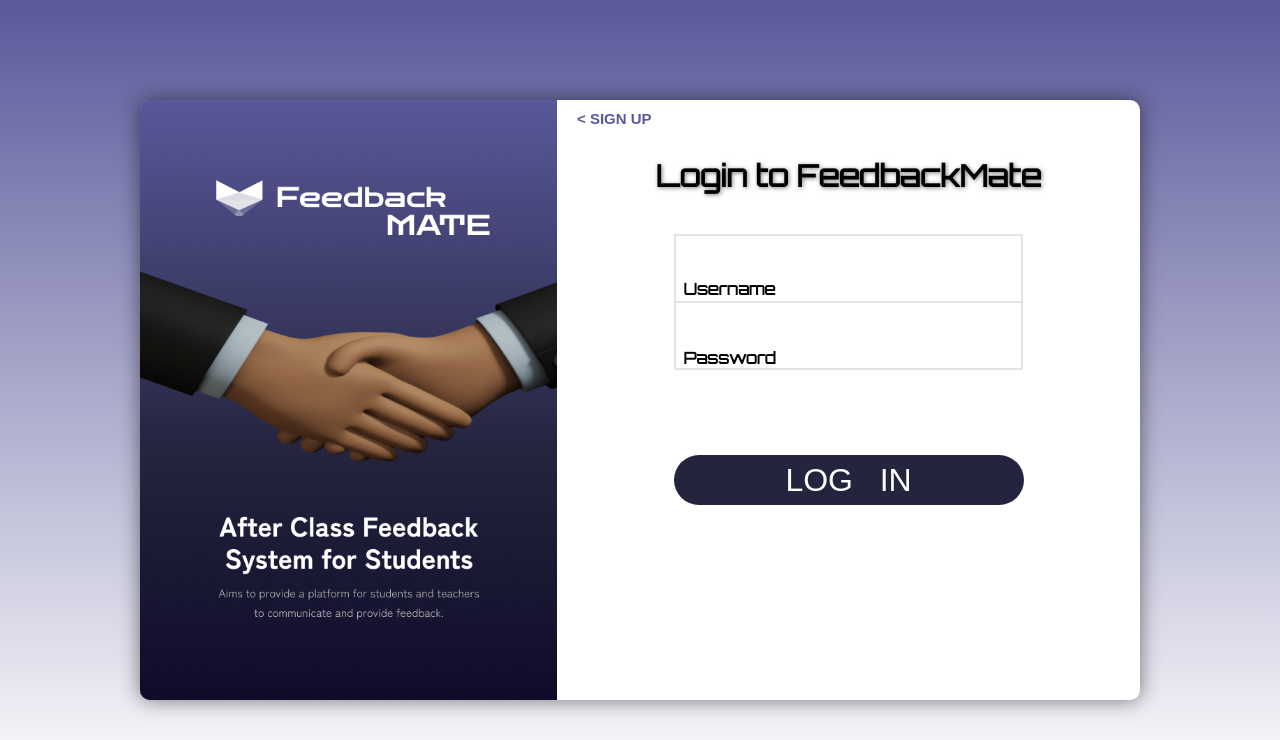
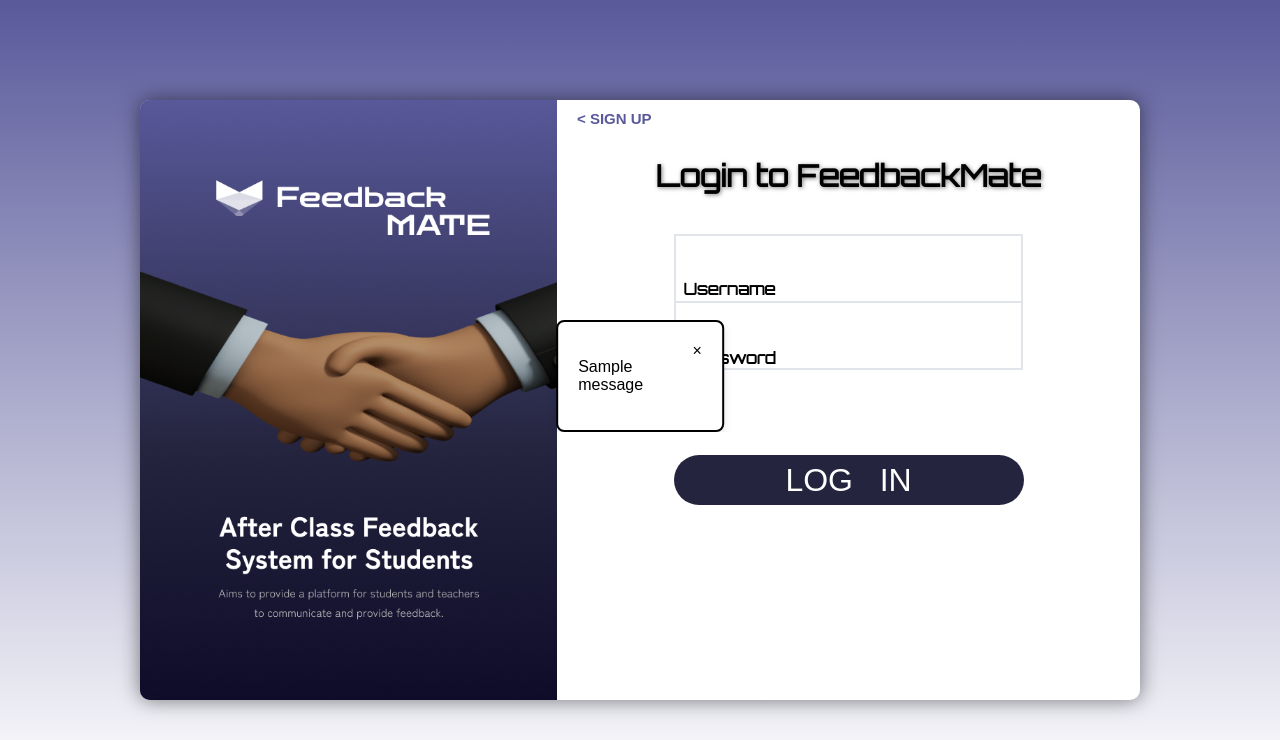
Before and after one commit to ZhikunzZZ/Individual-Project, a Django app: page /login/ in a window 1280 px wide. Shown: the top 740 px of the page. Run offline with Django 4.2, Linux system fonts and the light colour scheme; tables that the repository leaves empty hold one stand-in row (values such as "Sample post"); one stand-in notice (Sample message) is shown; some libraries are stand-ins or nearby versions; some web fonts are replaced.

Commit message:
tip box update

```diff
--- a/FeedbackMate/main/templates/login.html
+++ b/FeedbackMate/main/templates/login.html
@@ -168,6 +168,50 @@
             transform: translateY(-3px); /* 轻微上移表示按钮被按下 */
             /* 可以添加更多的样式变化，如边框颜色、文字阴影等 */
         }
+        #messageModal {
+            position: fixed; /* 固定定位，确保模态框总是相对于视口定位 */
+            z-index: 1000; /* 确保模态框在其他内容之上 */
+            left: 50%;
+            top: 40%;
+            transform: translateX(-50%); /* 使用变换向左移动模态框的一半宽度，确保它的中心对齐视口的中心 */
+            width: auto; /* 宽度自动，根据内容调整 */
+            max-width: 450px; /* 最大宽度，避免模态框过宽 */
+            overflow: auto; /* 如果内容超出模态框大小，则显示滚动条 */
+            display: flex; /* 使用Flex布局 */
+            align-items: center; /* 垂直居中内容 */
+            justify-content: center; /* 水平居中内容 */
+            flex-direction: column; /* 子元素垂直排列 */
+        }
+
+        #messageModalContent {
+            border: 2px solid black;
+            background-color: white;
+            padding: 20px;
+            border-radius: 8px; /* 圆角 */
+            box-shadow: 0 4px 8px rgba(0,0,0,0.1); /* 阴影效果 */
+            margin: 0 20px; /* 左右边距，确保在小屏幕上也有间距 */
+        }
+
+        .close-btn {
+            cursor: pointer;
+            float: right;
+            font-size: 24px; /* 关闭按钮大小 */
+            font-weight: bold;
+            color: #aaa; /* 关闭按钮颜色 */
+        }
+
+        .close-btn:hover,
+        .close-btn:focus {
+            color: black; /* 鼠标悬停或聚焦时颜色变深 */
+            text-decoration: none;
+            cursor: pointer;
+        }
+
+        /* 消息文本样式 */
+        #modalText {
+            margin-top: 15px; /* 与关闭按钮有一定间距 */
+            font-size: 16px; /* 文本大小 */
+}
     </style>
 </head>
 <body>
@@ -191,26 +235,31 @@
                 </div>
                 <input type="submit" class="signup-btn" value="LOG&nbsp;&nbsp;&nbsp;IN">
             </form>
-
+        </div>
+    </div>
+    <div id="messageModal" style="display:none;">
+        <div id="messageModalContent">
+            <span class="close-btn" onclick="document.getElementById('messageModal').style.display='none'">&times;</span>
+            <p id="modalText">这里将显示消息内容</p>
         </div>
     </div>
 
-    <script src="https://code.jquery.com/jquery-3.3.1.min.js"></script>
-    <script src="https://stackpath.bootstrapcdn.com/bootstrap/4.3.1/js/bootstrap.min.js"></script>
+    {% if messages %}
+    <script>
+        window.onload = function() {
+            var messages = "";
+            {% for message in messages %}
+            messages += "<p>{{ message }}</p>";
+            {% endfor %}
 
-    {% if messages %}
-    <script type="text/javascript">
-    window.onload = function() {
-        // 设置消息内容并显示模态框
-        var messageText = "";
-        {% for message in messages %}
-        messageText += "{{ message }}\n";
-        {% endfor %}
-        document.getElementById('successMessage').innerText = messageText;
-        $('#successModal').modal('show');
-    }
+            var closeButtonHtml = '<span onclick="document.getElementById(\'messageModal\').style.display=\'none\'" style="cursor:pointer; float: right;">&times;</span>';
+            document.getElementById('messageModalContent').innerHTML = closeButtonHtml + messages;
+            document.getElementById('messageModal').style.display = 'block';
+        };
     </script>
     {% endif %}
 
+
+
 </body>
 </html>
--- a/FeedbackMate/main/views.py
+++ b/FeedbackMate/main/views.py
@@ -592,7 +592,7 @@ def registerPage(request):
                 group, created = Group.objects.get_or_create(name='teacher')
                 user.groups.add(group)
 
-            messages.success(request, 'Account was created for' + username)
+            messages.success(request, 'Account have created:  ' + username)
             return redirect('login')
 
     context = {'form': form}
```
Also changed, not shown: FeedbackMate/db.sqlite3.
